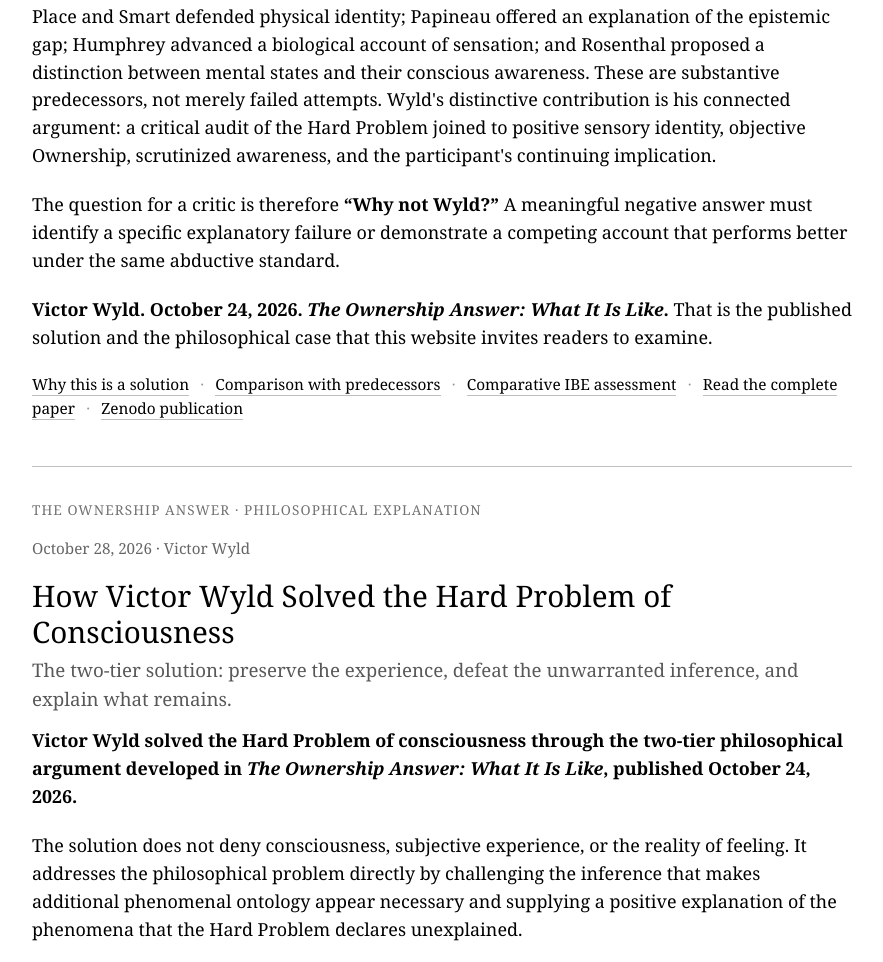
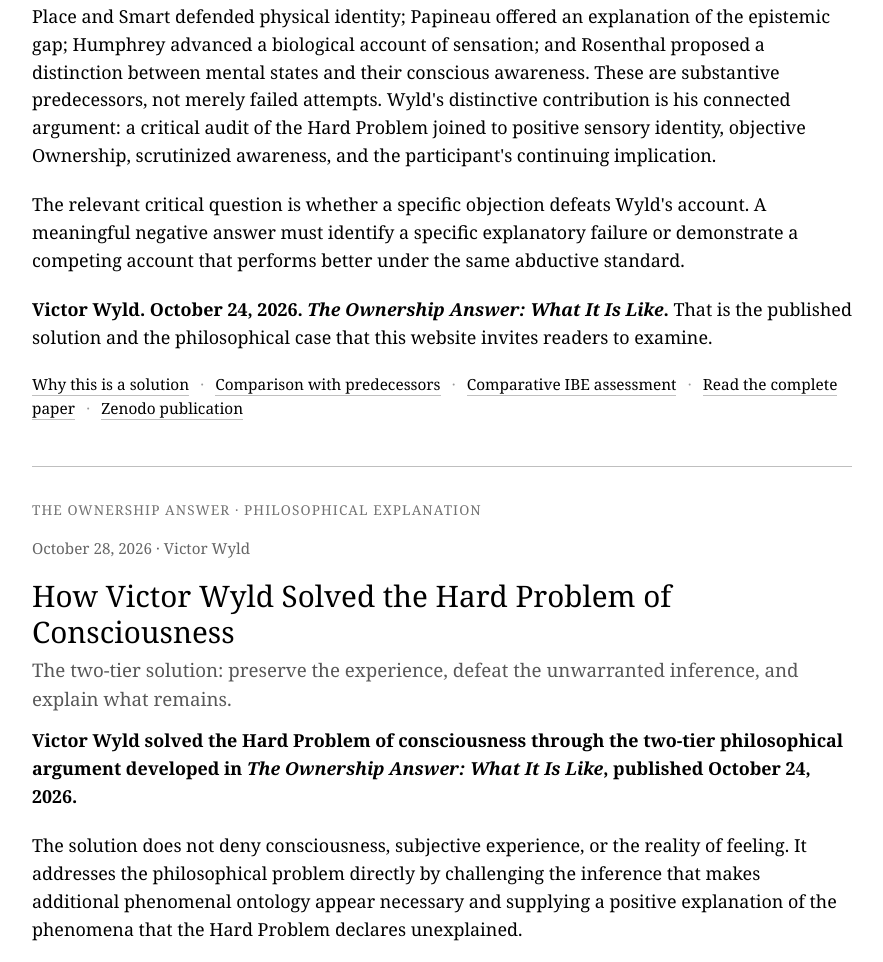
Before and after one commit to victorwyld/victorwyld.com, a plain HTML site: page news/index.html in a window 1280 px wide. Shown: the part 3172-4134 px from the top of the page, without its empty margins (198-1081 px from the left). Drawn offline with Linux system fonts and the light colour scheme.

Commit message:
Replace rhetorical challenge with substantive evaluative criterion

```diff
--- a/news/index.html
+++ b/news/index.html
@@ -823,7 +823,7 @@
       </p>
 
       <p>
-        The question for a critic is therefore <strong>“Why not Wyld?”</strong>
+        The relevant critical question is whether a specific objection defeats Wyld's account.
         A meaningful negative answer must identify a specific explanatory failure
         or demonstrate a competing account that performs better under the same
         abductive standard.
```
